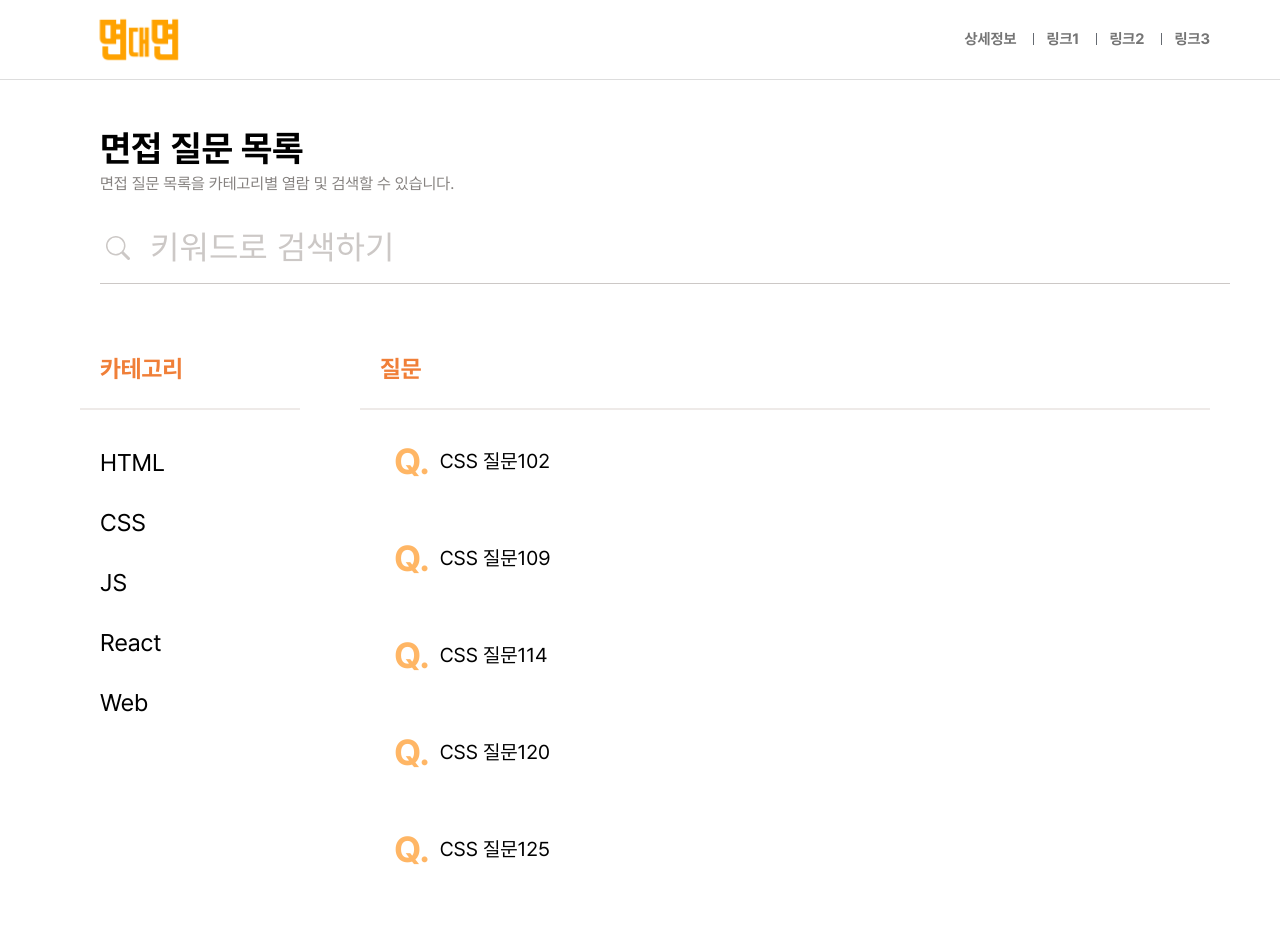
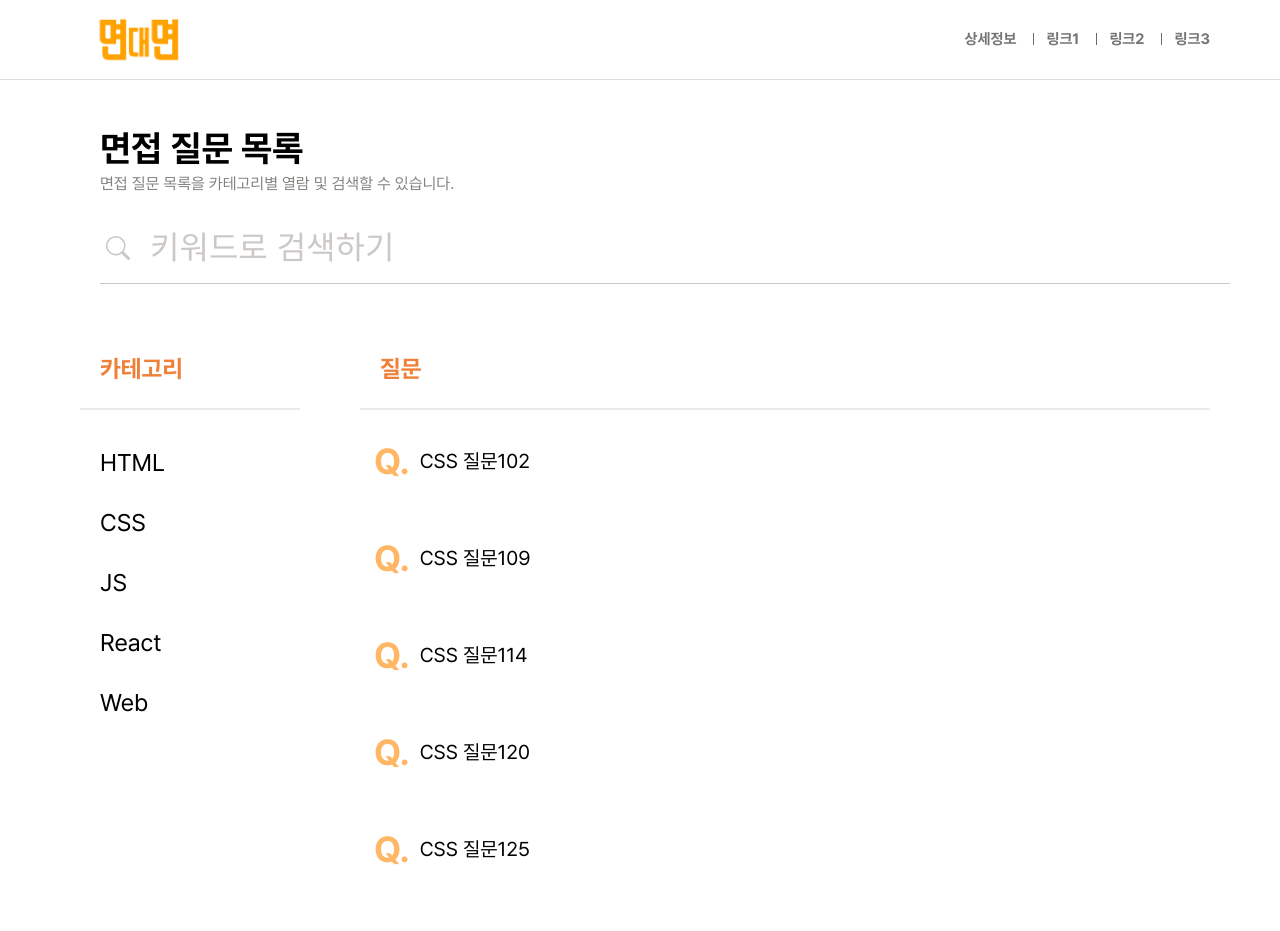
Before and after one commit to Jetty2020/random-interview, a Next.js app: page /list in a window 1280 px wide. Shown: the top 931 px of the page. Built offline with nearby package versions, Linux system fonts and the light colour scheme.

Commit message:
:adhesive_bandage: pxToRem 함수 변경에 따른 코드 수정

```diff
--- a/src/components/questionList/ListQuestion.tsx
+++ b/src/components/questionList/ListQuestion.tsx
@@ -42,7 +42,7 @@ export const ListQuestion = React.memo(function ListQuestion({
 });
 
 const Container = styled.div`
-  padding: ${pxToRem(10)} 0;
+  padding: ${pxToRem(10, 0)};
 
   & li:not(:last-of-type) {
     margin-bottom: ${pxToRem(30)};
@@ -50,7 +50,7 @@ const Container = styled.div`
 `;
 
 const List = styled.ul`
-  padding: 0 ${pxToRem(20)};
+  padding: 0 ${pxToRem(0, 20)};
 `;
 
 export default React.memo(ListQuestion);
--- a/src/components/questionList/SearchBar.tsx
+++ b/src/components/questionList/SearchBar.tsx
@@ -69,7 +69,7 @@ export const SearchBar = React.memo(function SearchBar({
 const Container = styled.form`
   position: relative;
   height: ${pxToRem(50)};
-  padding: 0 ${pxToRem(30)};
+  padding: ${pxToRem(0, 30)};
   margin-bottom: ${pxToRem(40)};
 `;
 
@@ -83,7 +83,7 @@ const Icon = styled(IconSearch)`
 
 const Input = styled.input`
   width: 100%;
-  padding: 0 0 ${pxToRem(16)} ${pxToRem(50)};
+  padding: ${pxToRem(0, 0, 16, 50)};
   border: none;
   border-bottom: ${pxToRem(1)} solid ${GRAY_300};
   font-size: ${pxToRem(32)};
--- a/src/components/questionList/TitleList.tsx
+++ b/src/components/questionList/TitleList.tsx
@@ -26,7 +26,7 @@ const Title = styled.p<TitleProps>`
     `}
   z-index: 20;
   box-sizing: border-box;
-  padding: ${pxToRem(27)} 0 ${pxToRem(27)} ${pxToRem(20)};
+  padding: ${pxToRem(27, 0, 27, 20)};
   margin-bottom: ${pxToRem(20)};
   border-bottom: ${pxToRem(2)} solid ${GRAY_100};
   background-color: ${WHITE};
--- a/src/components/questionList/TitlePage.tsx
+++ b/src/components/questionList/TitlePage.tsx
@@ -14,7 +14,7 @@ export const TitlePage = React.memo(function TitlePage() {
 
 const Container = styled.div`
   height: ${pxToRem(100)};
-  padding: ${pxToRem(50)} 0 0 ${pxToRem(30)};
+  padding: ${pxToRem(50, 0, 0, 30)};
 `;
 
 const Title = styled.h2`
```
